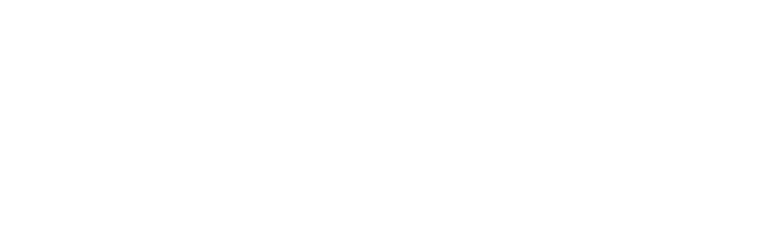
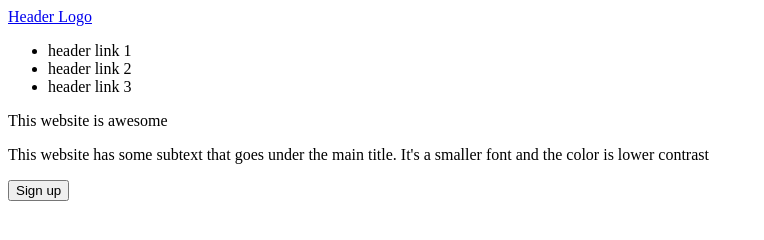
Before and after one commit to abijithx/odin-landing-page, a plain HTML site: page index.html in a window 1280 px wide. Shown: the whole page, without its empty margins (0-764 px from the left). Drawn offline with Linux system fonts and the light colour scheme.

Commit message:
feat: implement header and hero section

```diff
--- a/index.html
+++ b/index.html
@@ -7,6 +7,23 @@
     <title>Landing page</title>
 </head>
 <body>
-
+    <div class="top">
+        <div class="header">
+            <a href="#">Header Logo</a>
+            <ul>
+                <li>header link 1</li>
+                <li>header link 2</li>
+                <li>header link 3</li>
+            </ul>
+        </div>
+        <div class="hero">
+            <div class="hero-text">
+                This website is awesome
+                <p>This website has some subtext that goes under the main title. It's a smaller font and the color is lower contrast</p>
+                <button href="#">Sign up</button>
+            </div>
+            <div class="image"></div>
+        </div>
+    </div>
 </body>
 </html>
```
